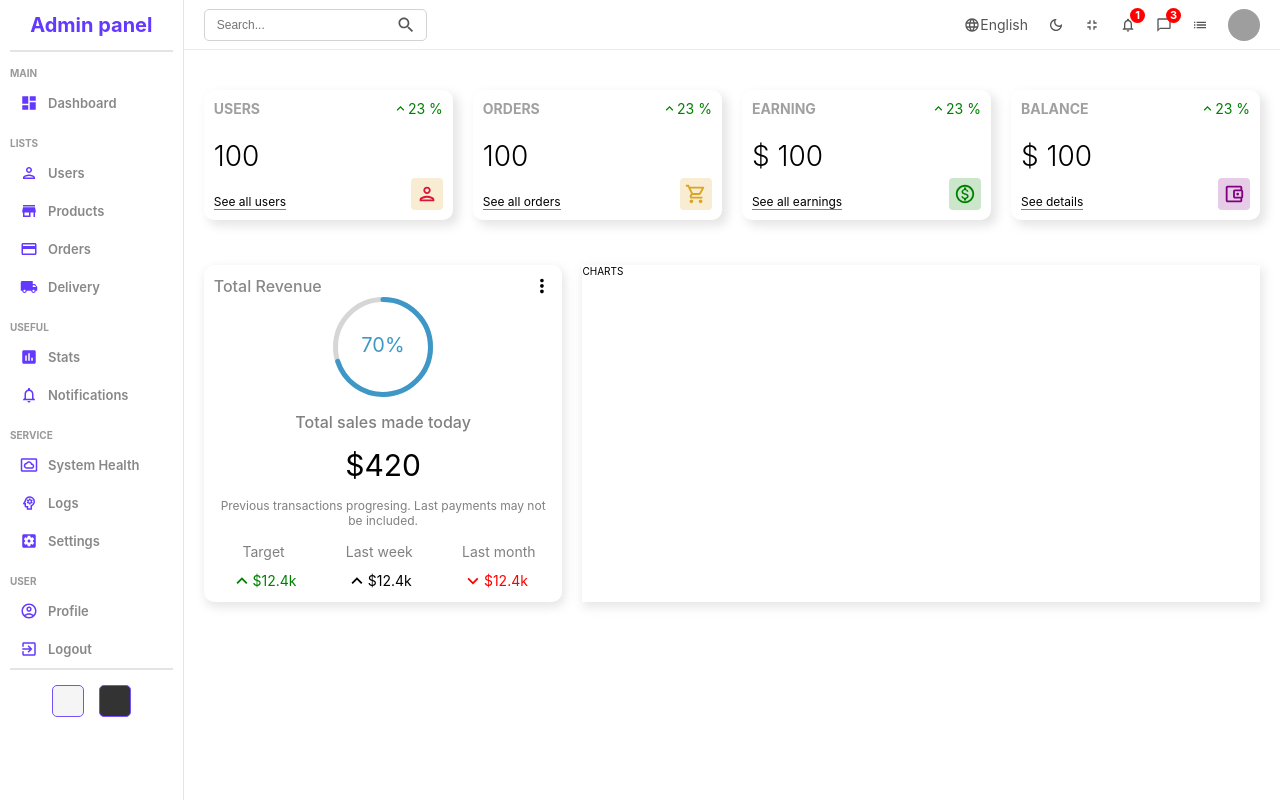
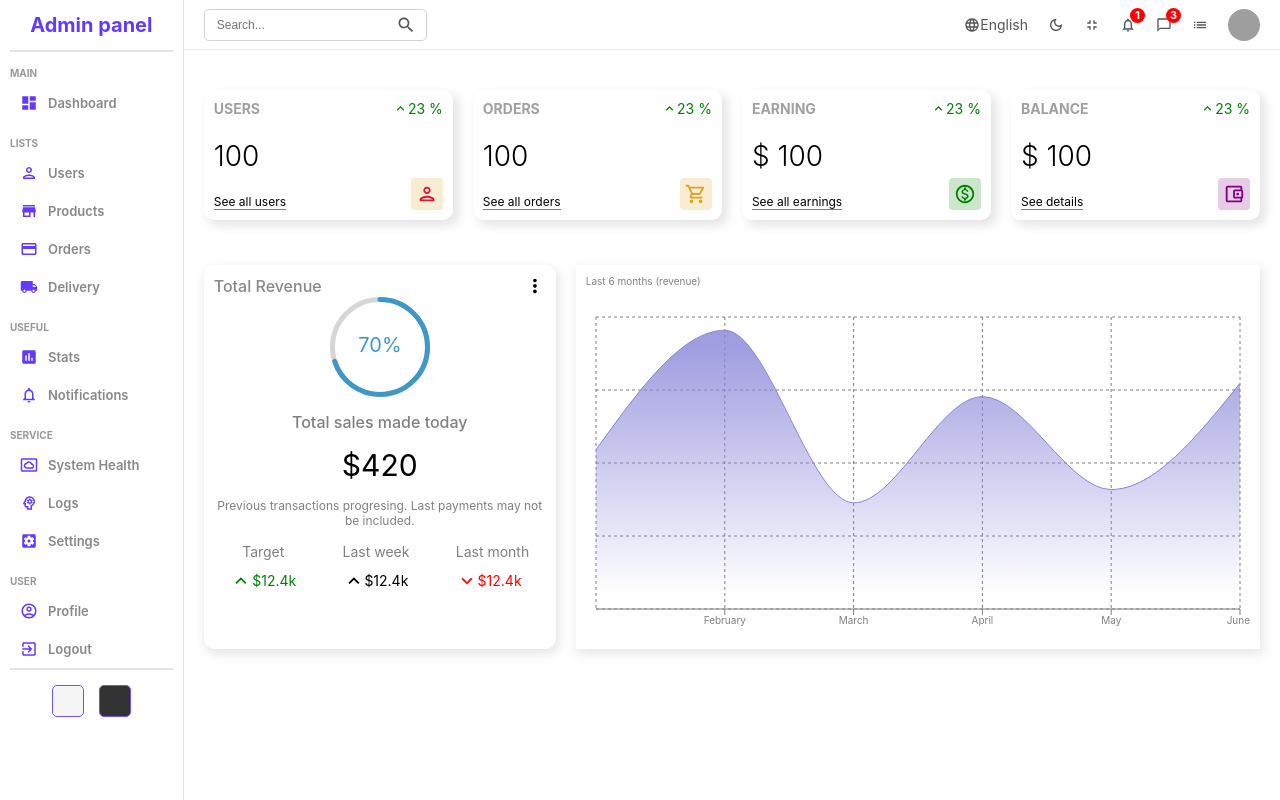
Before and after one commit to sinissto/firebase_admin_panel, a JavaScript app: page / in a window 1280 px wide. Built offline with nearby package versions, Linux system fonts and the light colour scheme; grey boxes are pictures that could not be loaded; the HTML template or start-up script is replaced by a standard one.

Commit message:
Chart component  finished

```diff
--- a/package.json
+++ b/package.json
@@ -15,6 +15,7 @@
     "react-dom": "^18.2.0",
     "react-router-dom": "^6.6.1",
     "react-scripts": "5.0.1",
+    "recharts": "^2.2.0",
     "sass": "^1.57.1",
     "web-vitals": "^2.1.4"
   },
--- a/src/components/chart/Chart.js
+++ b/src/components/chart/Chart.js
@@ -1,7 +1,58 @@
 import './Chart.scss';
+import {
+  AreaChart,
+  Area,
+  XAxis,
+  CartesianGrid,
+  Tooltip,
+  ResponsiveContainer,
+} from 'recharts';
 
-const Chart = (props) => {
-  return <div className="chart">CHARTS</div>;
+const Chart = () => {
+  const data = [
+    { name: 'January', Total: 1200 },
+    { name: 'February', Total: 2100 },
+    { name: 'March', Total: 800 },
+    { name: 'April', Total: 1600 },
+    { name: 'May', Total: 900 },
+    { name: 'June', Total: 1700 },
+  ];
+
+  return (
+    <div className="chart">
+      <div className="title">Last 6 months (revenue)</div>
+      <ResponsiveContainer width="100%" aspect={2 / 1}>
+        <AreaChart
+          width={730}
+          height={250}
+          data={data}
+          margin={{ top: 10, right: 10, left: 10, bottom: 0 }}
+        >
+          <defs>
+            <linearGradient id="total" x1="0" y1="0" x2="0" y2="1">
+              <stop offset="5%" stopColor="#8884d8" stopOpacity={0.8} />
+              <stop offset="95%" stopColor="#8884d8" stopOpacity={0} />
+            </linearGradient>
+          </defs>
+          <XAxis dataKey="name" stroke="gray" />
+          {/*<YAxis />*/}
+          <CartesianGrid
+            strokeDasharray="3 3"
+            className="chartGrid"
+            stroke="gray"
+          />
+          <Tooltip />
+          <Area
+            type="monotone"
+            dataKey="Total"
+            stroke="#8884d8"
+            fillOpacity={1}
+            fill="url(#total)"
+          />
+        </AreaChart>
+      </ResponsiveContainer>
+    </div>
+  );
 };
 
 export default Chart;
--- a/src/components/chart/Chart.scss
+++ b/src/components/chart/Chart.scss
@@ -1,4 +1,12 @@
 .chart {
   flex: 2;
   box-shadow: 2px 4px 10px 1px rgba(201, 201, 201, 0.47);
+  padding: 1rem;
+
+  color: gray;
+
+  .title {
+    color: inherit;
+    margin-bottom: 2rem;
+  }
 }
```
Also changed, not shown: 1 other file (tests, documents, lock files or other folders).
